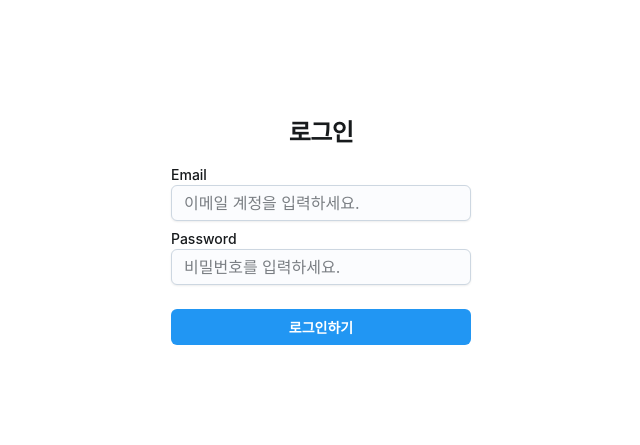
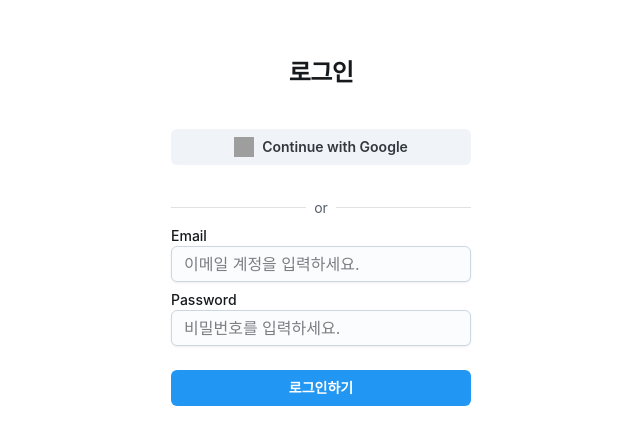
Before and after one commit to flsgk/winning-pixie, a React (Create React App) app in the folder win/: page /login in a window 1280 px wide. Shown: the part 177-622 px from the top of the page, without its empty margins (319-959 px from the left). Built offline with nearby package versions, Linux system fonts and the light colour scheme; no server answers; the database is empty; grey boxes are pictures that could not be loaded.

Commit message:
📍구글 소셜 로그인 기능 추가
24.12.31
- 구글 소셜 로그인 기능 추가
- 신규 회원 여부에 따라 다른 페이지 이동

```diff
--- a/win/package.json
+++ b/win/package.json
@@ -28,7 +28,7 @@
     "react-quill": "^2.0.0",
     "react-quill-new": "^3.3.3",
     "react-redux": "^9.1.2",
-    "react-router-dom": "^7.0.1",
+    "react-router-dom": "^7.1.1",
     "react-scripts": "5.0.1",
     "web-vitals": "^2.1.4"
   },
--- /dev/null
+++ b/win/src/auth.js
@@ -0,0 +1,14 @@
+// src/auth.js
+
+import { auth, googleProvider } from "./firebase";
+import { signInWithPopup } from "firebase/auth";
+
+export const signInWithGoogle = async () => {
+  try {
+    const result = await signInWithPopup(auth, googleProvider);
+    return result;
+  } catch (error) {
+    console.error("구글 로그인 실패:", error);
+    throw error;
+  }
+};
--- a/win/src/components/Login.js
+++ b/win/src/components/Login.js
@@ -6,12 +6,20 @@ import Input from "@mui/joy/Input";
 import Button from "@mui/joy/Button";
 import Box from "@mui/joy/Box";
 import Typography from "@mui/joy/Typography";
+import { Divider, Stack } from "@mui/joy";
+import useGoogleLogin from "./useGoogleLogin";
 
 const Login = () => {
   const [email, setEmail] = useState("");
   const [password, setPassword] = useState("");
-  const [message, setMessage] = useState("");
   const navigate = useNavigate();
+
+  // useGoogleLogin 훅 사용
+  const { message, loading, handleGoogleLogin } = useGoogleLogin(
+    (redirectPath) => {
+      navigate(redirectPath); // 페이지 이동
+    }
+  );
 
   const handleKeyDown = (e) => {
     if (e.key === "Enter") {
@@ -24,11 +32,8 @@ const Login = () => {
 
     try {
       await signInWithEmailAndPassword(auth, email, password); //signInWithEmailAndPassword 함수로 로그인하기
-      setMessage("로그인 성공!");
       navigate("/");
-    } catch (error) {
-      setMessage(error.message);
-    }
+    } catch (error) {}
   };
 
   return (
@@ -49,6 +54,30 @@ const Login = () => {
         </Typography>
 
         <Box sx={{ width: "300px" }}>
+          <Button
+            variant="soft"
+            color="neutral"
+            fullWidth
+            startDecorator={
+              <img
+                src="https://w7.pngwing.com/pngs/506/509/png-transparent-google-company-text-logo.png"
+                alt="Google Icon"
+                style={{ width: 20, height: 20 }}
+              />
+            }
+            onClick={handleGoogleLogin}
+            sx={{ my: 3 }}
+          >
+            Continue with Google
+          </Button>
+
+          <Divider
+            sx={{
+              my: 1,
+            }}
+          >
+            or
+          </Divider>
           <FormLabel>Email</FormLabel>
           <Input
             type="email"
@@ -58,6 +87,7 @@ const Login = () => {
             onKeyDown={handleKeyDown}
             sx={{ width: "100%", mb: 1 }}
           />
+
           <FormLabel>Password</FormLabel>
           <Input
             type="password"
@@ -67,6 +97,7 @@ const Login = () => {
             onKeyDown={handleKeyDown}
             sx={{ width: "100%", mb: 3 }}
           />
+
           <Button onClick={handleLogin} sx={{ width: "100%" }}>
             로그인하기
           </Button>
--- /dev/null
+++ b/win/src/components/useGoogleLogin.js
@@ -0,0 +1,56 @@
+import React, { useState } from "react";
+import { signInWithGoogle } from "../auth";
+import { database, googleProvider } from "../firebase";
+import { ref, get, set } from "firebase/database";
+
+const useGoogleLogin = (onSuccess) => {
+  const [message, setMessage] = useState("");
+  const [loading, setLoading] = useState(false);
+
+  const handleGoogleLogin = async () => {
+    setLoading(true);
+
+    try {
+      // google 로그인 처리
+      const result = await signInWithGoogle();
+      console.log(result); // result 확인하기
+      const user = result.user; // user 객체가 제대로 반환되었는지 확인
+
+      // 사용자 데이터 확인 후, 추가 정보 입력 페이지로 이동
+      const userRef = ref(database, `users/${user.uid}`);
+      const snapshot = await get(userRef);
+
+      // 이미 사용자 정보가 있으면 메시지 표시 후 종료
+      if (snapshot.exists()) {
+        setMessage("이미 Google 계정으로 가입된 사용자입니다.");
+        setLoading(false);
+        onSuccess("/"); // 기존 사용자면 홈 화면으로 이동
+        return;
+      }
+
+      // 신규 사용자라면 추가 정보 저장
+      await set(userRef, {
+        email: user.email,
+        nickname: "", // 추가 정보 입력 대기
+        fullname: user.displayName || "Anonymous",
+        createdAt: new Date().toISOString(),
+        selectedTeam: "null", // 팀 선택 정보 대기
+      });
+
+      setMessage("Google 로그인 성공. 추가 정보를 입력해주세요.");
+      setLoading(false);
+      onSuccess("/my-page"); // 신규 사용자면 My Page로 이동
+    } catch (error) {
+      setMessage(`Google 로그인 실패: ${error.message}`);
+      setLoading(false);
+    }
+  };
+
+  return {
+    message,
+    loading,
+    handleGoogleLogin,
+  };
+};
+
+export default useGoogleLogin;
--- a/win/src/firebase.js
+++ b/win/src/firebase.js
@@ -1,7 +1,7 @@
 // src/firebase.js
 import { initializeApp } from "firebase/app";
 import { getDatabase } from "firebase/database"; // Realtime Database 추가
-import { getAuth } from "firebase/auth";
+import { getAuth, GoogleAuthProvider } from "firebase/auth";
 
 const firebaseConfig = {
   apiKey: "AIzaSyApOnSAWpRpxx1k9EkGeFO0a4vZhFOjOpQ",
@@ -19,3 +19,6 @@ const app = initializeApp(firebaseConfig);
 // Export Firebase services
 export const auth = getAuth(app);
 export const database = getDatabase(app);
+
+// Initialize GoogleAuthProvider for Google Sign-In
+export const googleProvider = new GoogleAuthProvider();
```
Also changed, not shown: win/src/components/GoogleIcon.png (added), 1 other file (tests, documents, lock files or other folders).
